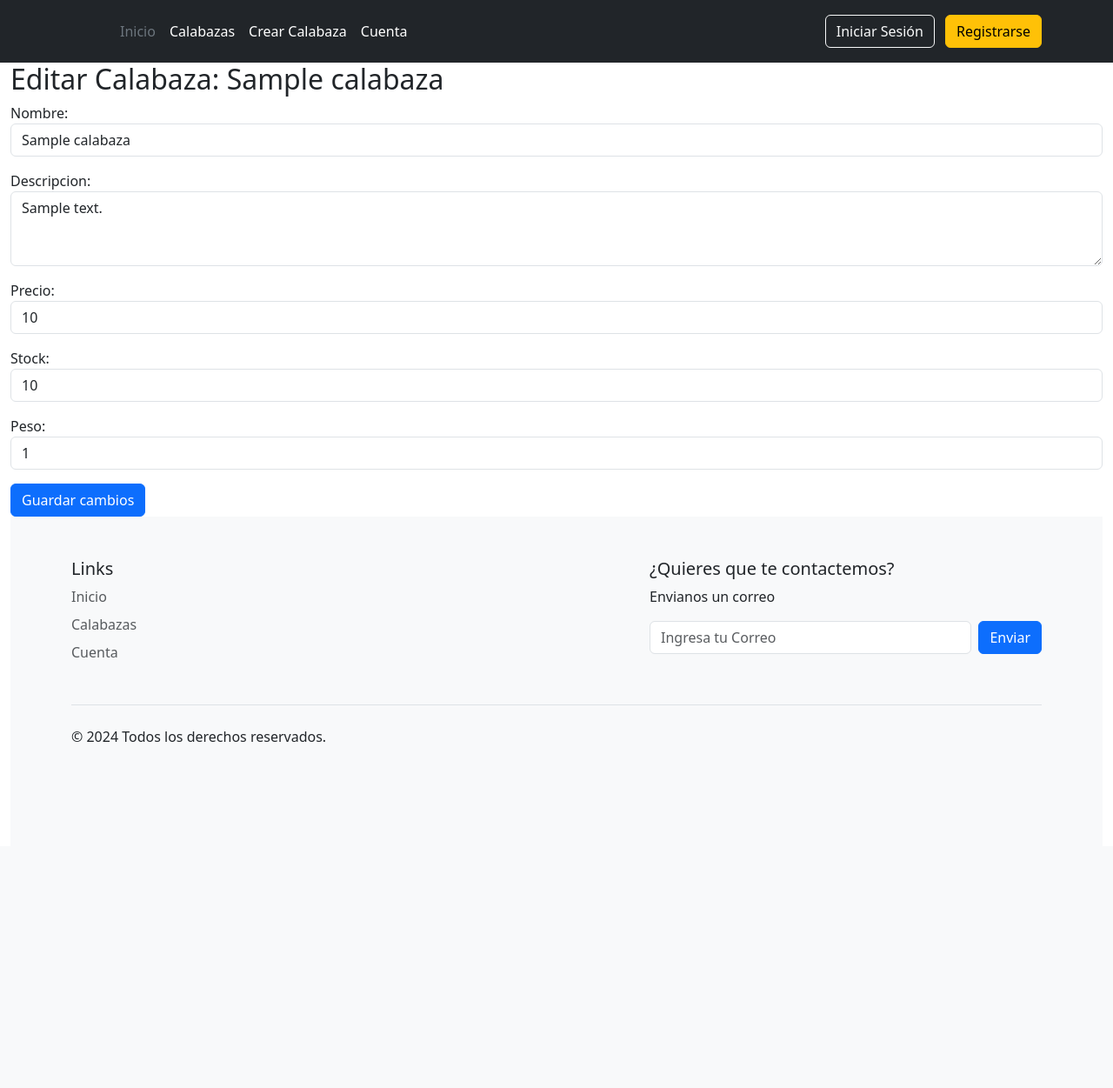
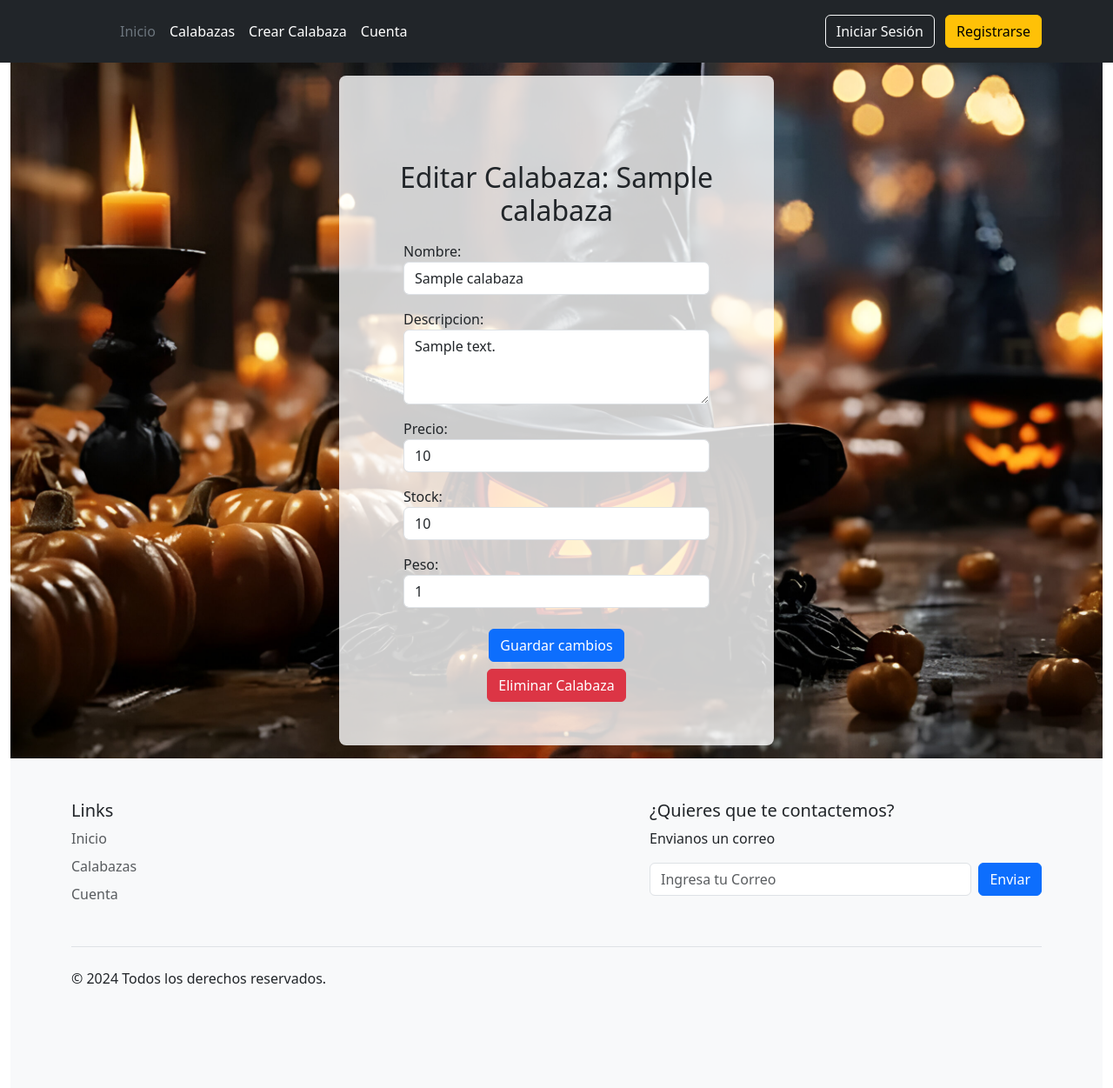
Before and after one commit to AlexanderCofre/Inacapbaza, a Django app: page /calabaza/editar/1/ in a window 1280 px wide. Shown: the whole page at 87% size. Before the commit the page ends 853 px from the top, so only its background shows below. Run offline with Django 5.2, Linux system fonts and the light colour scheme; tables that the repository leaves empty hold one stand-in row (values such as "Sample post"); some libraries are stand-ins or nearby versions.

Commit message:
Agregando los html de las calabazas

```diff
--- a/templates/base.html
+++ b/templates/base.html
@@ -67,7 +67,8 @@
                             <p>Envianos un correo</p>
                             <div class="d-flex flex-column flex-sm-row w-100 gap-2">
                                 <label for="newsletter1" class="visually-hidden">Ingresa tu correo</label>
-                                <input id="newsletter1" type="text" class="form-control" placeholder="Ingresa tu Correo">
+                                <input id="newsletter1" type="text" class="form-control"
+                                    placeholder="Ingresa tu Correo">
                                 <button class="btn btn-primary" type="button">Enviar</button>
                             </div>
                         </form>
@@ -98,6 +99,8 @@
     <script src="https://cdn.jsdelivr.net/npm/bootstrap@5.3.3/dist/js/bootstrap.bundle.min.js"
         integrity="sha384-YvpcrYf0tY3lHB60NNkmXc5s9fDVZLESaAA55NDzOxhy9GkcIdslK1eN7N6jIeHz"
         crossorigin="anonymous"></script>
+    <script src="https://cdn.jsdelivr.net/npm/canvas-confetti@1.6.0/dist/confetti.browser.min.js"></script>
+    {% block extra_scripts %}{% endblock %}
 </body>
 
 </html>
--- a/templates/editar_calabaza.html
+++ b/templates/editar_calabaza.html
@@ -1,10 +1,54 @@
 {% extends "base.html" %}
+{% load static %}
+
+{% block extra_styles %}
+<style>
+    .fondo-completo {
+        background-image: url('{% static "img/editar-calabaza.jpeg" %}');
+        background-size: cover;
+        background-position: center;
+        background-attachment: fixed;
+        min-height: 100vh;
+        display: flex;
+        align-items: center;
+        justify-content: center;
+    }
+
+    .fondo-formulario {
+        background-color: rgba(255, 255, 255, 0.8);
+        padding: 50px;
+        border-radius: 8px;
+        max-width: 500px;
+        width: 100%;
+    }
+</style>
+{% endblock %}
+
+{% block title %}INACAPBAZA - Editar Calabaza{% endblock %}
 
 {% block content %}
-<h2>Editar Calabaza: {{ calabaza.nombre }}</h2>
-<form method="post">
-    {% csrf_token %}
-    {{ form.as_p }}
-    <button type="submit" class="btn btn-primary">Guardar cambios</button>
-</form>
+<div class="fondo-completo">
+    <div class="fondo-formulario">
+        <div class="container mt-5">
+            <h2 class="text-center">Editar Calabaza: {{ calabaza.nombre }}</h2>
+            <div class="container mt-3">
+                <form method="POST">
+                    {% csrf_token %}
+                    {{ form.as_p }}
+                    <div class="d-flex justify-content-center mt-4">
+                        <button type="submit" class="btn btn-primary">Guardar cambios</button>
+                    </div>
+                </form>
+                <!-- Botón de eliminar -->
+                <div class="d-flex justify-content-center mt-2">
+                    <a href="{% url 'eliminar_calabaza' calabaza.id %}" class="btn btn-danger"
+                        onclick="return confirm('¿Estás seguro de que deseas eliminar esta calabaza?');">
+                        Eliminar Calabaza
+                    </a>
+                </div>
+            </div>
+        </div>
+    </div>
+</div>
+
 {% endblock %}
```
Also changed, not shown: templates/calabazas.html (+33 -5 lines), templates/crear_calabaza.html (+7 -4 lines), templates/login.html (+28 -6 lines).
